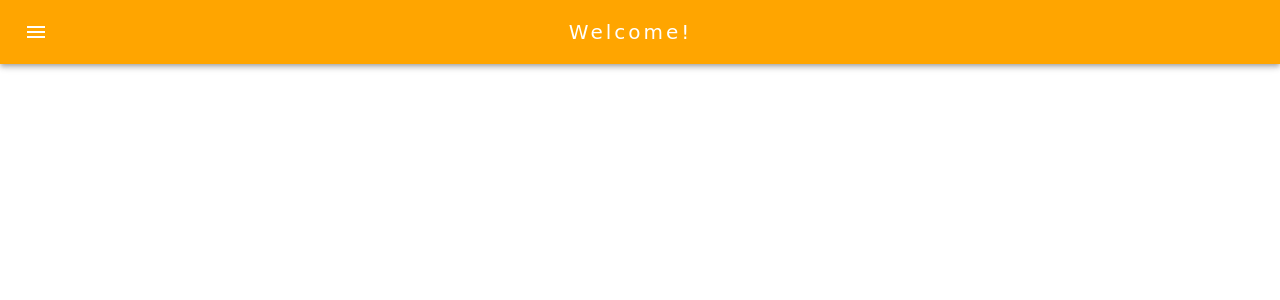
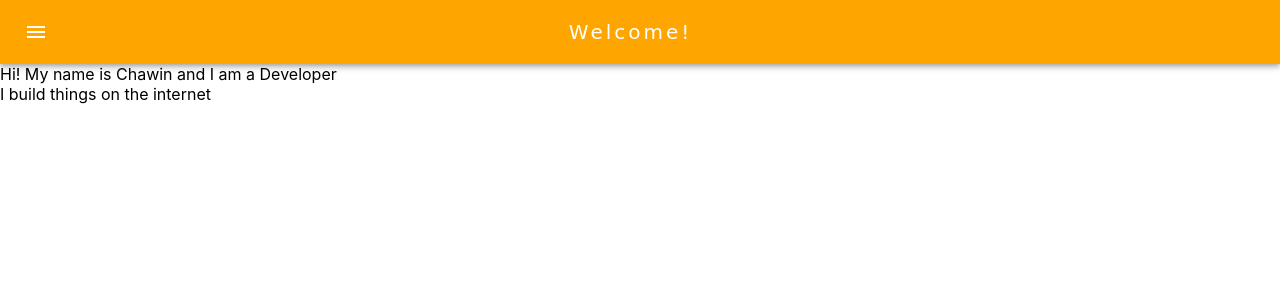
Before and after one commit to ChawinTan/portfolio, a React (Create React App) app: page / in a window 1280 px wide. Shown: the top 300 px of the page. Built offline with nearby package versions, Linux system fonts and the light colour scheme.

Commit message:
Add home component

```diff
--- a/src/App.js
+++ b/src/App.js
@@ -1,29 +1,29 @@
-import React, { useState } from 'react';
-import { makeStyles } from '@material-ui/core/styles';
+import React, { useState } from "react";
+import { makeStyles } from "@material-ui/core/styles";
 import { Switch, Route } from "react-router-dom";
-import AppBar from '@material-ui/core/AppBar';
-import Toolbar from '@material-ui/core/Toolbar';
-import Typography from '@material-ui/core/Typography';
-import IconButton from '@material-ui/core/IconButton';
-import MenuIcon from '@material-ui/icons/Menu';
+import AppBar from "@material-ui/core/AppBar";
+import Toolbar from "@material-ui/core/Toolbar";
+import Typography from "@material-ui/core/Typography";
+import IconButton from "@material-ui/core/IconButton";
+import MenuIcon from "@material-ui/icons/Menu";
 
-import AppDrawer from './Components/Drawer';
-import './App.css';
+import AppDrawer from "./Components/Drawer";
+import Home from "./Components/Home";
+import "./App.css";
 
 const useStyles = makeStyles(theme => ({
   root: {
-    flexGrow: 1,
+    flexGrow: 1
   },
   title: {
     flexGrow: 1,
-    paddingLeft: '40%',
+    paddingLeft: "40%",
     letterSpacing: 3,
-    fontFamily: 'Comic Sans MS',
+    fontFamily: "Comic Sans MS",
     fontWeight: 500
-
   },
   menuButton: {
-    marginRight: theme.spacing(2),
+    marginRight: theme.spacing(2)
   }
 }));
 
@@ -34,23 +34,24 @@ function App() {
 
   const handleOpenDrawer = () => {
     setDrawer(true);
-  }
+  };
 
   const handleCloseDrawer = () => {
     setDrawer(false);
-  }
+  };
 
   return (
     <div className={classes.root}>
-      <AppBar position="static" style={{backgroundColor: '#ffa500'}}>
+      <AppBar position="static" style={{ backgroundColor: "#ffa500" }}>
         <Toolbar>
           <IconButton
             edge="start"
             color="inherit"
             className={classes.menuButton}
             aria-label="menu"
-            onClick={handleOpenDrawer}>
-            <MenuIcon  />
+            onClick={handleOpenDrawer}
+          >
+            <MenuIcon />
           </IconButton>
           <Typography variant="h6" className={classes.title}>
             Welcome!
@@ -58,9 +59,8 @@ function App() {
         </Toolbar>
       </AppBar>
 
-      <AppDrawer
-        open={drawer}
-        onClose={handleCloseDrawer} />
+      <AppDrawer open={drawer} onClose={handleCloseDrawer} />
+      <Home />
     </div>
   );
 }
--- /dev/null
+++ b/src/Components/Home.js
@@ -0,0 +1,14 @@
+import React, { useState } from "react";
+
+function Home() {
+  const personality = ["Developer", "Violinist", "Fisherman"];
+  const [noun, setNoun] = useState(personality[0]);
+  return (
+    <div>
+      <div>Hi! My name is Chawin and I am a {noun}</div>
+      <div>I build things on the internet</div>
+    </div>
+  );
+}
+
+export default Home;
```
